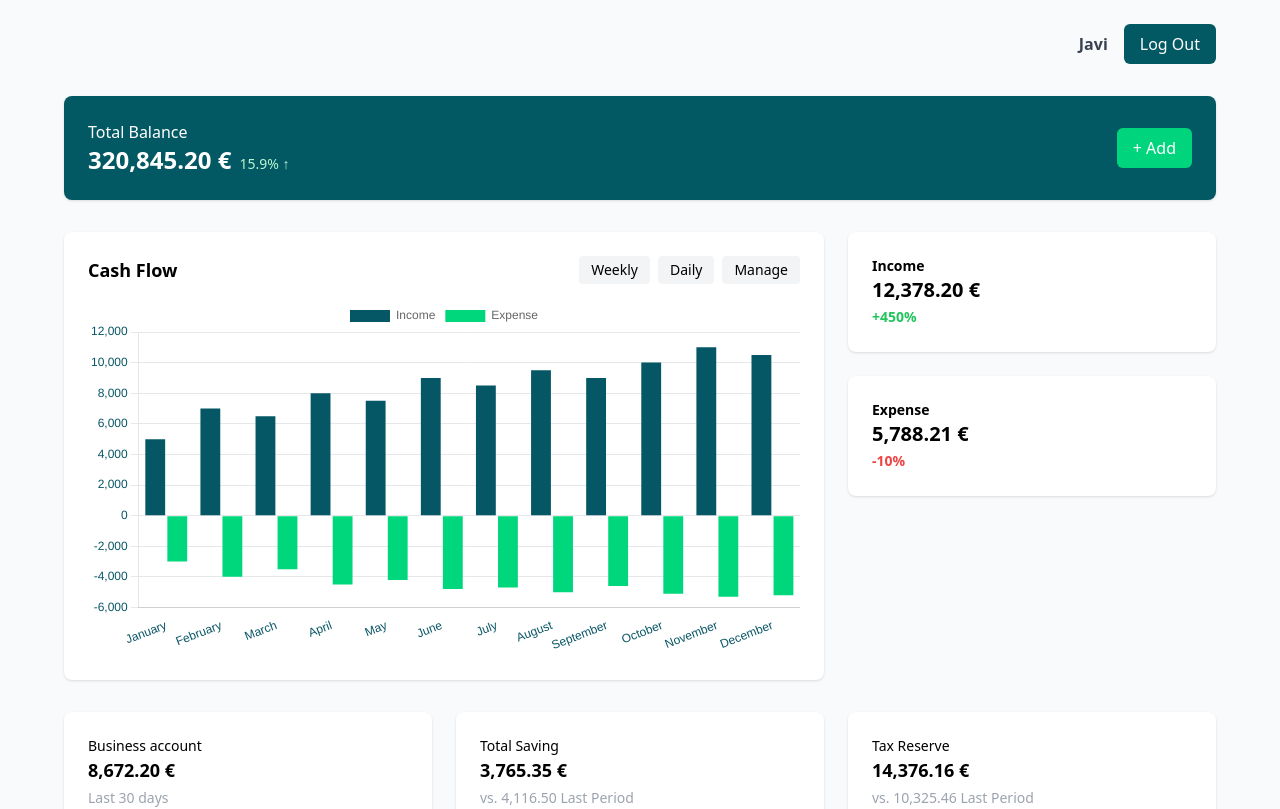
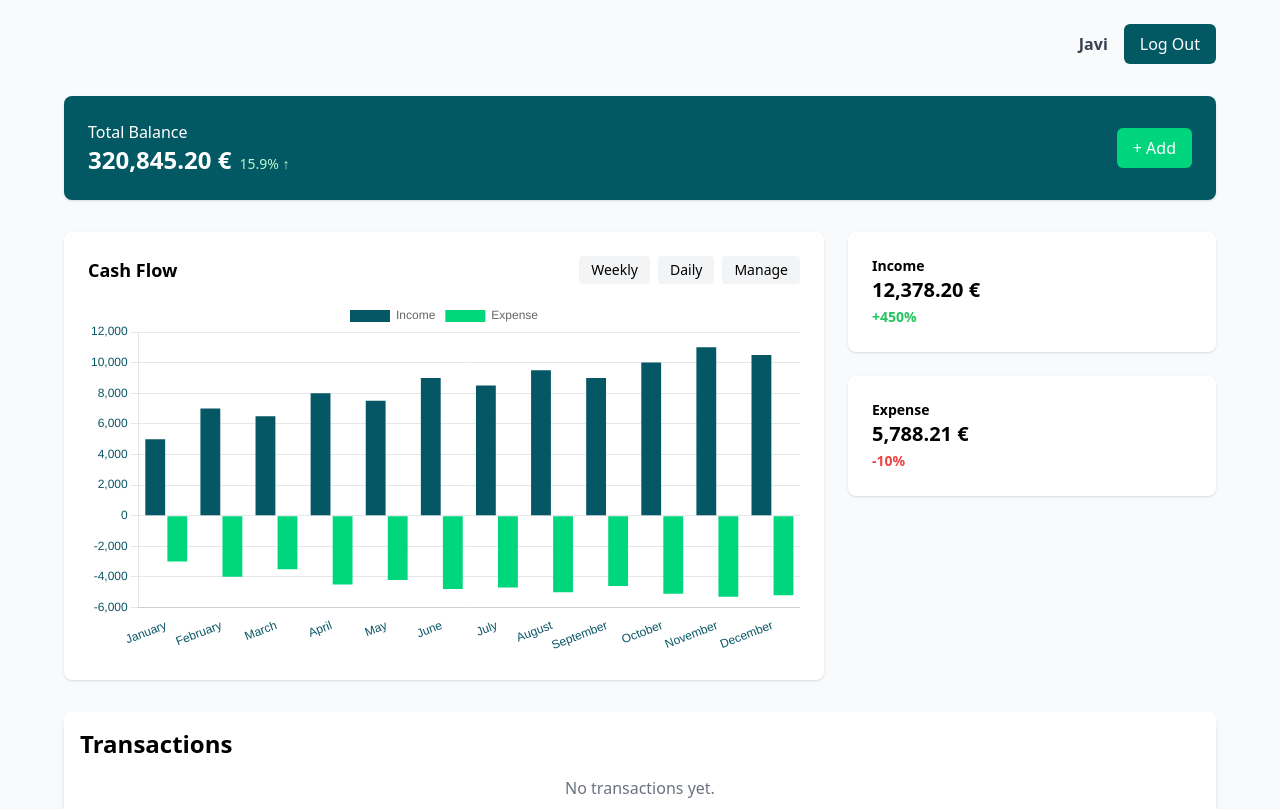
Before and after one commit to jfernandezcl/personal-finance, a React (Vite) app in the folder frontend/: page /dashboard in a window 1280 px wide. Shown: the top 809 px of the page. Built offline with nearby package versions, Linux system fonts and the light colour scheme; the HTML template or start-up script is replaced by a standard one.

Commit message:
feat: card summary removed

```diff
--- a/frontend/src/pages/Dashboard.jsx
+++ b/frontend/src/pages/Dashboard.jsx
@@ -19,7 +19,6 @@ export default function Dashboard() {
             <CashFlowChart />
             <IncomeExpenseCards />
           </div>
-          <SummaryCards />
           {/* Calendario de transacciones */}
           <Calendar />
         </main>
```
Also changed, not shown: 1 other file (tests, documents, lock files or other folders).
